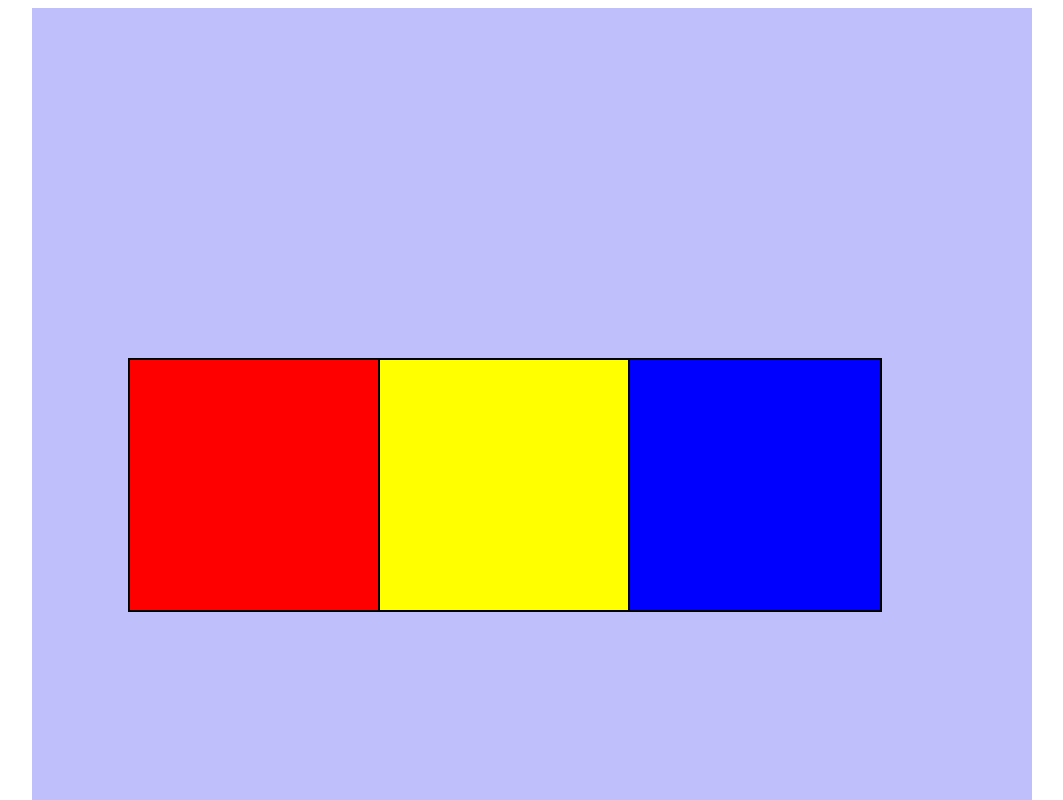
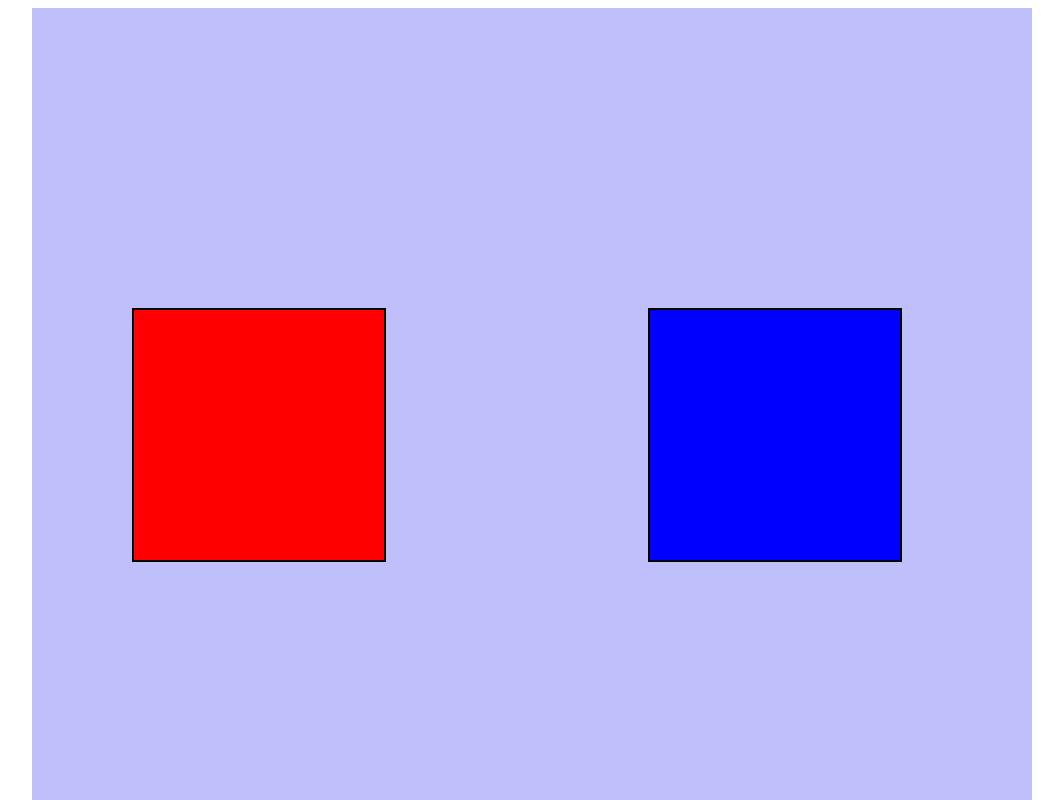
Before and after one commit to RihoSuurAju/Display, a plain HTML site: page exercise.html in a window 1280 px wide. Shown: the top 800 px of the page, without its empty margins (108-1171 px from the left). Drawn offline with Linux system fonts and the light colour scheme.

Commit message:
bruh-roh

```diff
--- a/css/exercise.css
+++ b/css/exercise.css
@@ -5,33 +5,21 @@
     margin:0 auto;
     position:relative;
 }
+.main-square > div {
+    border: 2px solid black;
+    display:inline-block;
+    width:250px;
+    height:250px;
+}
 .red {
     background-color: red;
-    width:250px;
-    height:250px;
-    display:inline-block;
-    border:2px solid black;
-    position:absolute;
-    top:35%;
-    right:65%;
+    margin-top: 300px;
+    margin-left: 100px;
 }
 .blue {
     background-color: blue;
-    width:250px;
-    height:250px;
-    display:inline-block;
-    border:2px solid black;
-    position:absolute;
-    top:35%;
-    right:15%;
 }
 .yellow {
     background-color: yellow;
-    width:250px;
-    height:250px;
-    display:inline-block;
-    border:2px solid black;
-    position:absolute;
-    top:35%;
-    right:40%;
+    visibility: hidden;
 }
```
